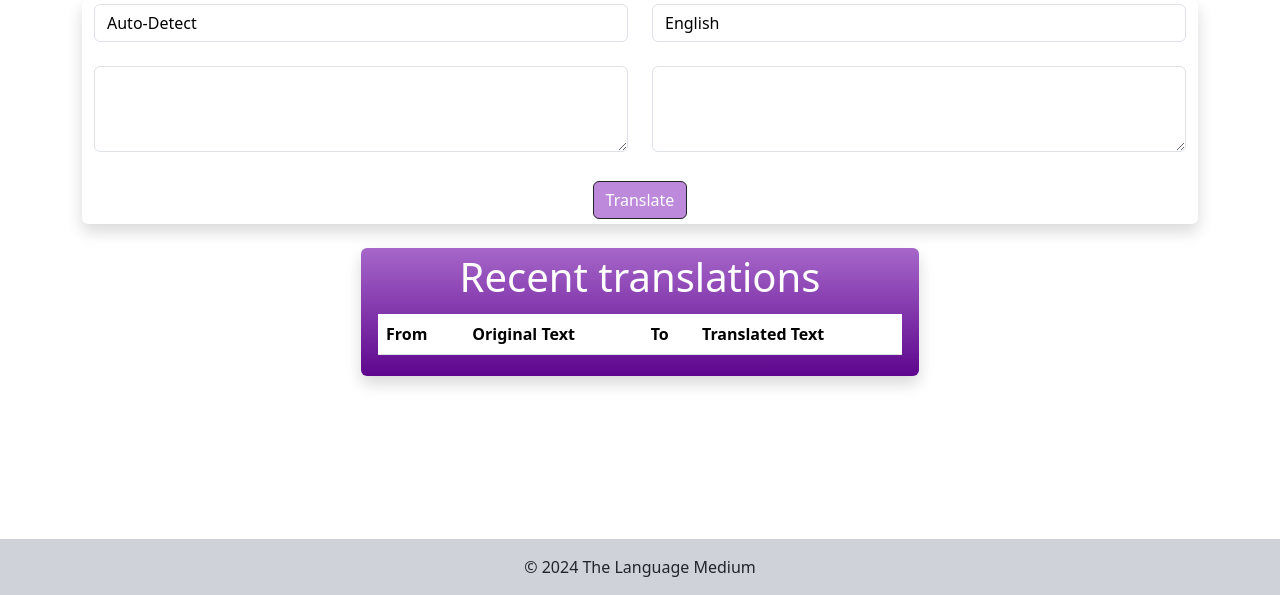
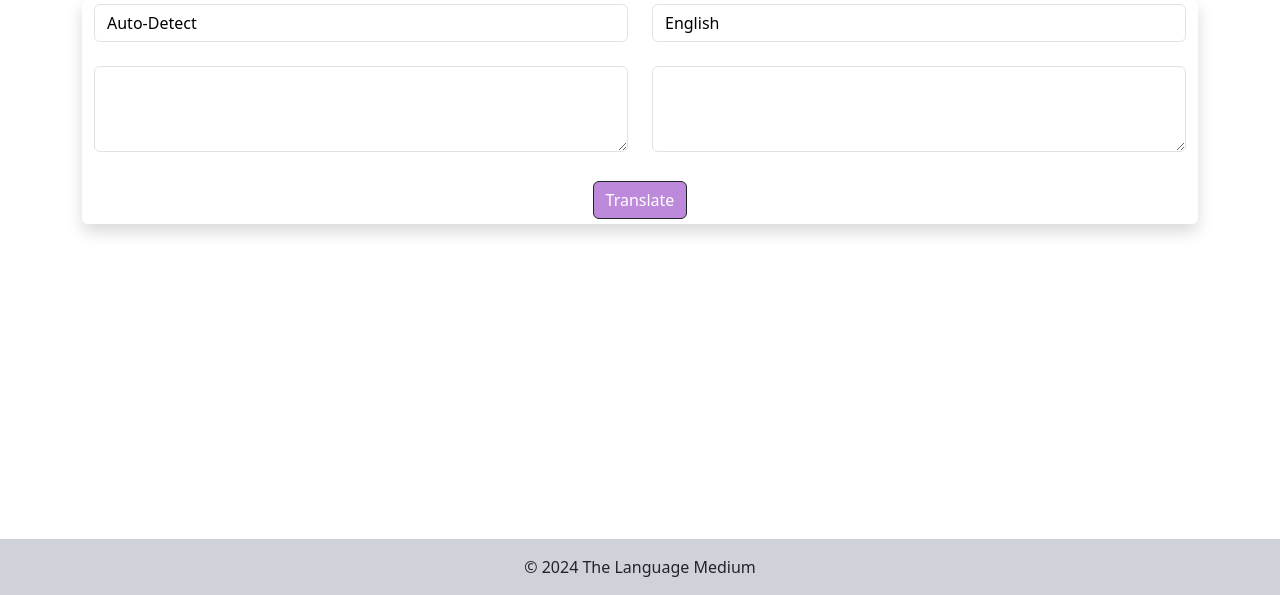
Before and after one commit to UCCS-CS4300-5300/Group4-fall2024, a Django app: page /quick_Translate in a window 1280 px wide. Shown: the part 205-800 px from the top of the page. Run offline with Django 4.2, Linux system fonts and the light colour scheme; lists and menus that the app fills with data are empty.

Commit message:
change recent translations to only showup for users that are logged in, added some more styling to recent translations table

```diff
--- a/tlm/tlm_app/templates/quick_translate.html
+++ b/tlm/tlm_app/templates/quick_translate.html
@@ -26,9 +26,10 @@
 </div>
 <br>
 <div style="margin: auto; width: 50%;" class="container-fluid shadow rounded secondary-color">
+    {% if user.is_authenticated %}
     <h1 style="color: white; text-align: center; padding-top: 5px;">Recent translations</h1>
     <div style="padding:5px;">
-        <table class="table">
+        <table class="table table-striped table-hover">
             <thead>
               <tr>
                 <th scope="col">From</th>
@@ -51,6 +52,7 @@
             </tbody>
         </table>
     </div>
+    {% endif %}
 </div>
 
 <div style="padding-bottom: 100px;"></div>
```
